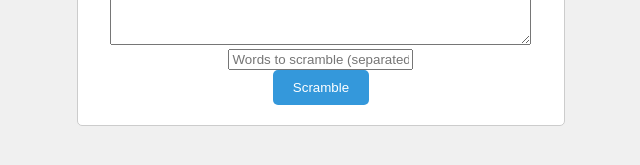
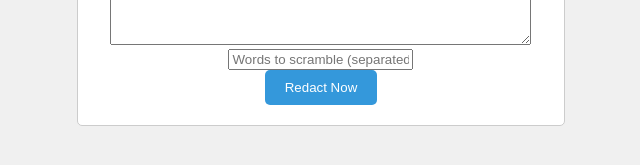
Before and after one commit to Oladswale/redactr-app, a website: page index.html in a window 1280 px wide. Shown: the part 405-570 px from the top of the page, 319-959 px from the left. Drawn offline with Linux system fonts and the light colour scheme.

Commit message:
Changes to the button name

```diff
--- a/index.html
+++ b/index.html
@@ -20,7 +20,7 @@
           name="words"
           placeholder="Words to scramble (separated by spaces)"
         /><br />
-        <button class="btn" type="submit">Scramble</button>
+        <button class="btn" type="submit">Redact Now</button>
       </form>
     </div>
   </body>
```
